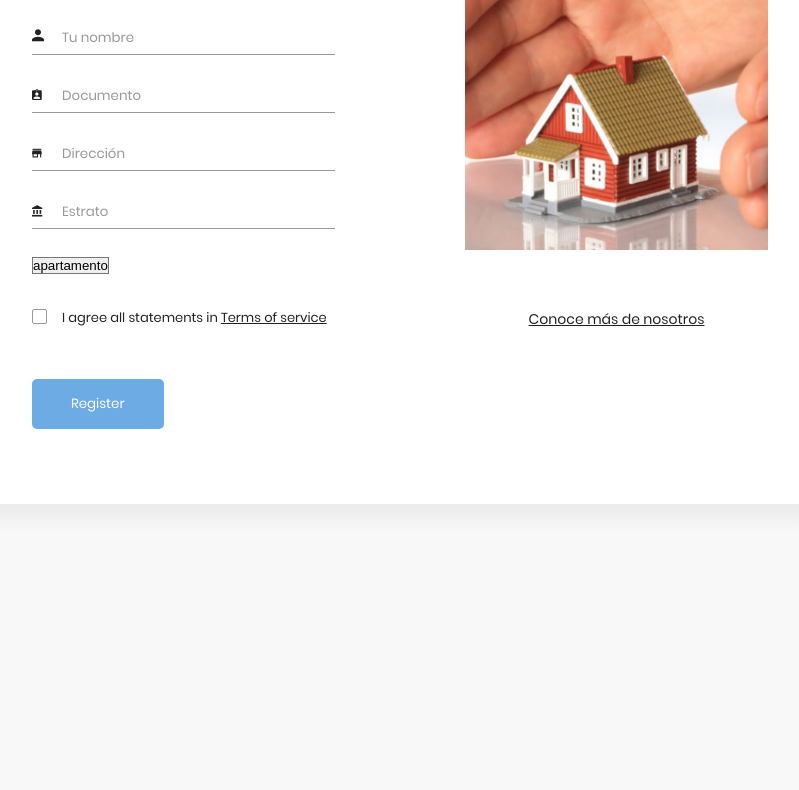
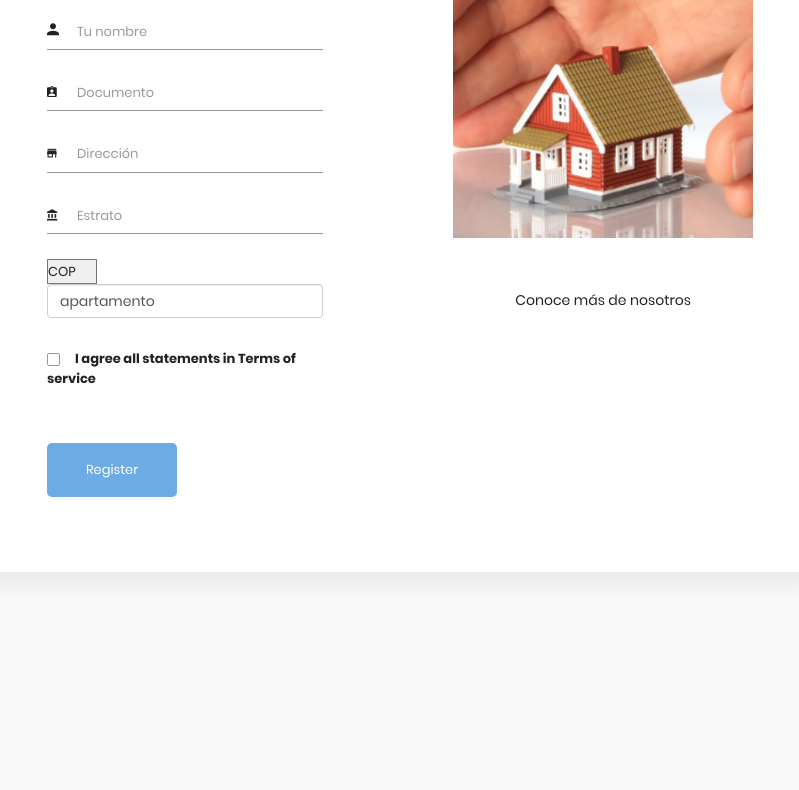
Before and after one commit to AnthonyProg/suraApp, a plain HTML site: page frontSuraApp/ceiba/index.html in a window 1280 px wide. Shown: the part 364-1154 px from the top of the page, without its empty margins (267-1066 px from the left). Drawn offline with nearby package versions, Linux system fonts and the light colour scheme; no server answers.

Commit message:
Actualización vista para que Jean descargue
Incluye la inclusión de CSS Boostrap de Miguel

```diff
--- a/frontSuraApp/ceiba/index.html
+++ b/frontSuraApp/ceiba/index.html
@@ -2,12 +2,13 @@
 <html lang="es" dir="ltr" ng-app="makePolicy">
 <head>
     <meta charset="UTF-8">
-    <meta name="viewport" content="width=device-width, initial-scale=1.0">
+    <meta name="viewport" content="width=device-width, initial-scale=1.0, shrink-to-fit=no">
     <meta http-equiv="X-UA-Compatible" content="ie=edge">
     <title>Sign Up Form by Colorlib</title>
 
     <!-- Font Icon -->
     <link rel="stylesheet" href="resources/fonts/material-icon/css/material-design-iconic-font.min.css">
+    <link rel="stylesheet" href="https://maxcdn.bootstrapcdn.com/bootstrap/3.4.0/css/bootstrap.min.css">
 
     <!-- Main css -->
     <link rel="stylesheet" href="resources/css/style.css">
@@ -41,6 +42,13 @@
                                 <input type="text" name="re_pass" id="re_pass" placeholder="Estrato"/>
                             </div>
 
+                            <div>
+                                <!-- <label for="buildingTypes"><i class="zmdi zmdi-money"></i></label> -->
+
+                                <select class="selectpicker" type="text" name="currencyTypes" id="currencyTypes" ng-model="selectedCurrencyType.currencyID"
+                                  ng-options="currency.currencyID as currency.name for currency in currencyType"></select>
+                            </div>
+
                             <div class="form-group">
                                 <!-- <label for="buildingTypes"><i class="zmdi zmdi-money"></i></label> -->
 
@@ -68,6 +76,9 @@
     <!-- JS -->
     <script src="vendor/jquery/jquery.min.js"></script>
     <script src="https://ajax.googleapis.com/ajax/libs/angularjs/1.6.2/angular.min.js"></script>
+    <script src="https://cdnjs.cloudflare.com/ajax/libs/popper.js/1.14.7/umd/popper.min.js" integrity="sha384-UO2eT0CpHqdSJQ6hJty5KVphtPhzWj9WO1clHTMGa3JDZwrnQq4sF86dIHNDz0W1" crossorigin="anonymous"></script>
+    <script src="https://stackpath.bootstrapcdn.com/bootstrap/4.3.1/js/bootstrap.min.js" integrity="sha384-JjSmVgyd0p3pXB1rRibZUAYoIIy6OrQ6VrjIEaFf/nJGzIxFDsf4x0xIM+B07jRM" crossorigin="anonymous"></script>
+
     <script src="js/main.js"></script>
 </body>
 </html>
```
